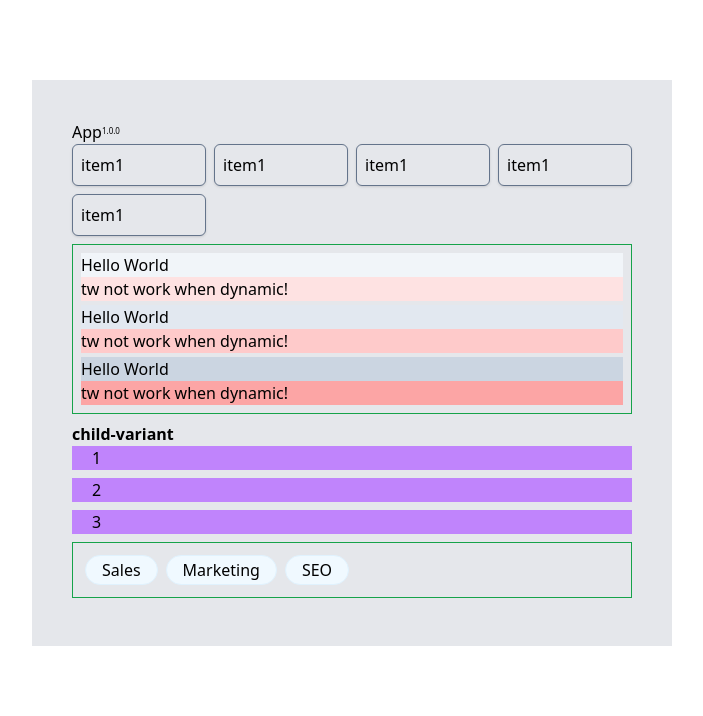
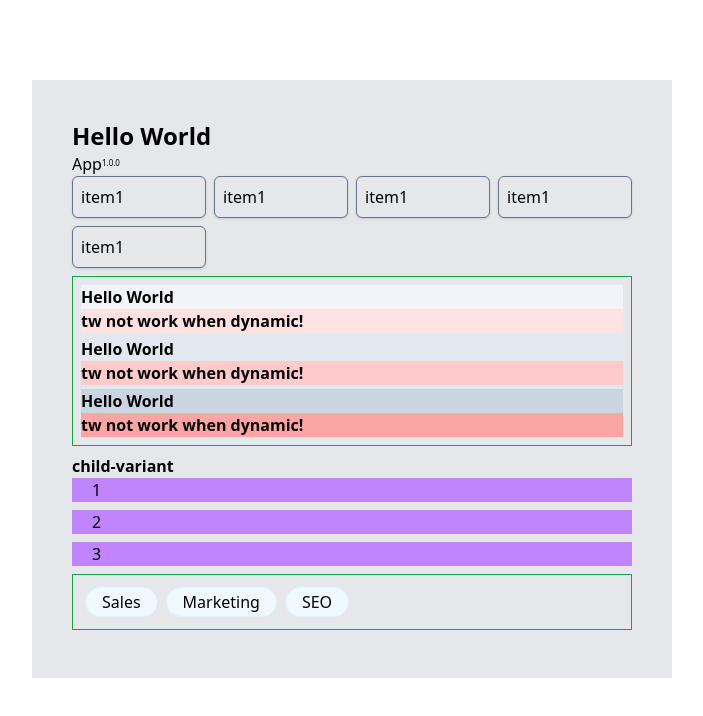
Before and after one commit to aric-notes/tailwindcss-notes, a React (Vite) app: page / in a window 1280 px wide. Shown: the top 716 px of the page, without its empty margins (288-991 px from the left). Built offline with nearby package versions, Linux system fonts and the light colour scheme.

Commit message:
feat: add default bold

```diff
--- a/src/App.tsx
+++ b/src/App.tsx
@@ -6,6 +6,7 @@ import TwSubChild from './components/tw-sub-child';
 function App() {
   return (
     <div className="mx-auto mt-20 flex w-1/2 flex-col bg-gray-200 p-10">
+      <h1 className="text-2xl">Hello World</h1>
       <p className="z1">
         App<sup className="z2 f8">1.0.0</sup>
       </p>
--- a/tailwind.config.js
+++ b/tailwind.config.js
@@ -5,6 +5,16 @@ export default {
     extend: {}
   },
   plugins: [
+    function ({ addBase }) {
+      addBase({
+        h1: { fontWeight: '700' },
+        h2: { fontWeight: '700' },
+        h3: { fontWeight: '700' },
+        h4: { fontWeight: '700' },
+        h5: { fontWeight: '700' },
+        h6: { fontWeight: '700' }
+      });
+    },
     function ({ addVariant }) {
       addVariant('child', '& > *');
       addVariant('child-hover', '& > *:hover');
```
